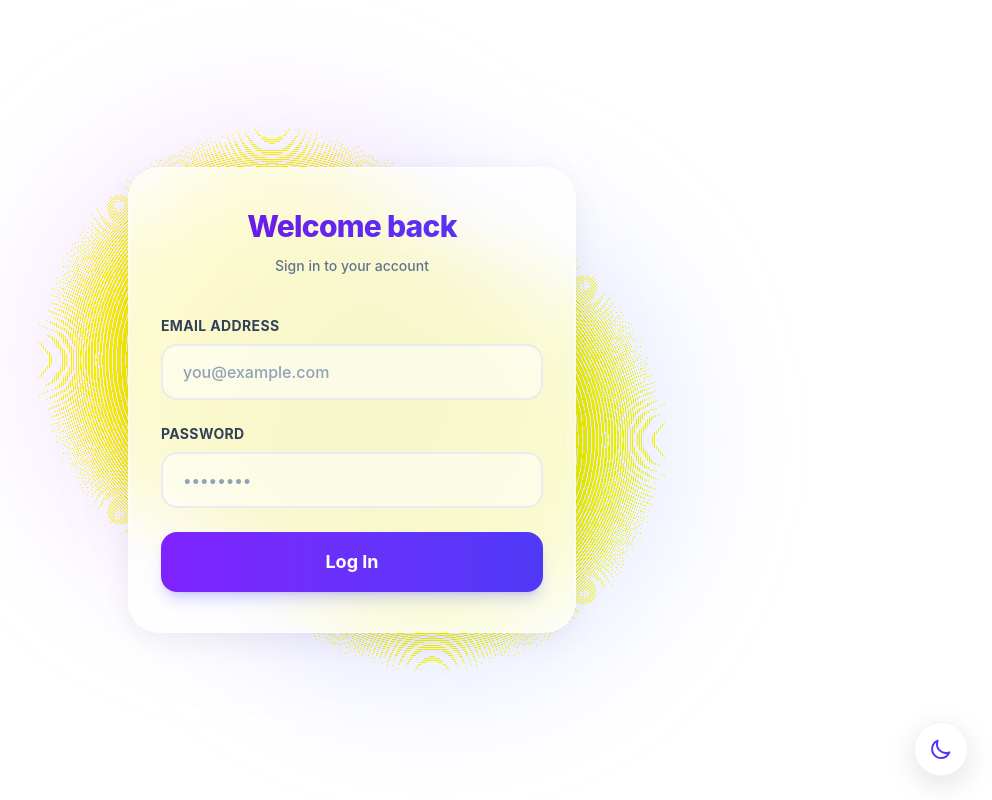
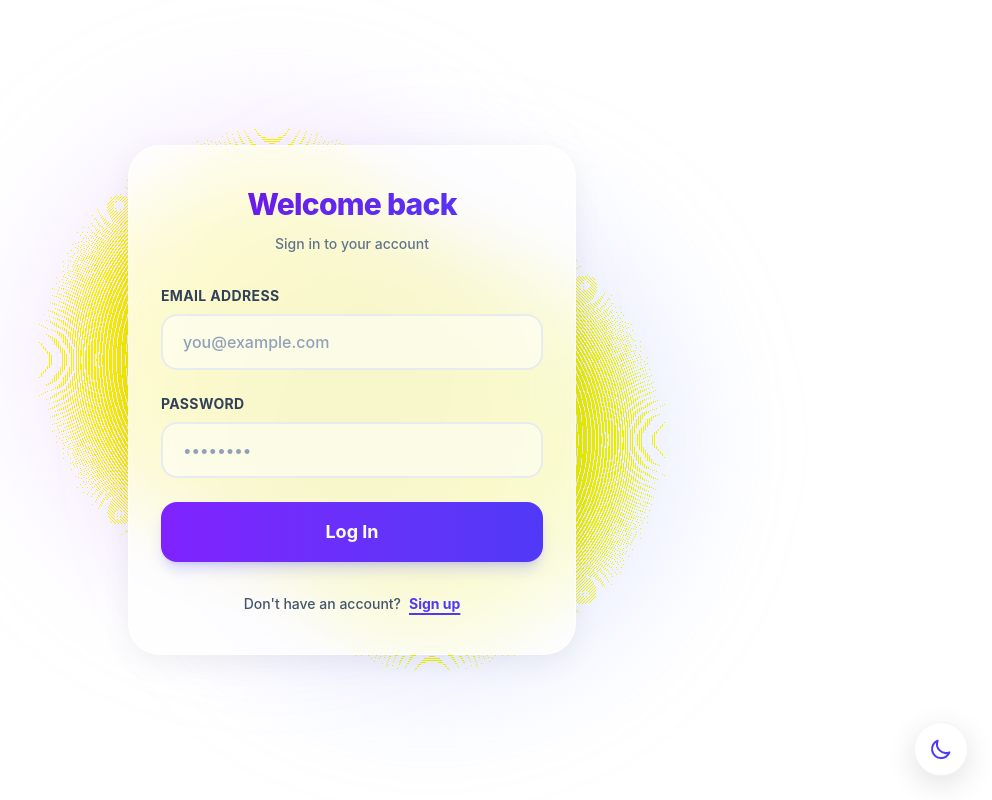
Before and after one commit to udayveersingh25/roommate-matcher, a React (Vite) app: page / in a window 1280 px wide. Shown: the whole page, without its empty margins (288-1280 px from the left). Built offline with nearby package versions, Linux system fonts and the light colour scheme; no server answers.

Commit message:
created merged auth

```diff
--- a/src/App.jsx
+++ b/src/App.jsx
@@ -3,8 +3,7 @@ import { lazy, Suspense } from "react";
 import { useAuth } from "./context/AuthContext";
 import ThemeToggle from "./components/ThemeToggle";
 
-const Login = lazy(() => import("./pages/Login"));
-const Signup = lazy(() => import("./pages/Signup"));
+const Auth = lazy(() => import("./pages/Auth"));
 const Dashboard = lazy(() => import("./pages/Dashboard"));
 const Questionnaire = lazy(() => import("./pages/Questionnaire"));
 const Matches = lazy(() => import("./pages/Matches"));
@@ -29,8 +28,7 @@ export default function App() {
       <ThemeToggle />
       <Suspense fallback={<Loader />}>
         <Routes>
-          <Route path="/" element={<Login />} />
-          <Route path="/signup" element={<Signup />} />
+          <Route path="/" element={<Auth />} />
           <Route
             path="/dashboard"
             element={
--- /dev/null
+++ b/src/pages/Auth.jsx
@@ -0,0 +1,106 @@
+import { useState } from "react";
+import { useAuth } from "../context/AuthContext";
+import { useNavigate } from "react-router-dom";
+import { motion, AnimatePresence } from "framer-motion";
+
+function Auth() {
+  const { login, signup } = useAuth();
+  const [isLogin, setIsLogin] = useState(true);
+  const [email, setEmail] = useState("");
+  const [password, setPassword] = useState("");
+  const nav = useNavigate();
+
+  const handleSubmit = async (e) => {
+    e.preventDefault();
+    try {
+      if (isLogin) {
+        await login(email, password);
+        nav("/dashboard");
+      } else {
+        await signup(email, password);
+        nav("/dashboard");
+      }
+    } catch (err) {
+      alert(err.message);
+    }
+  };
+
+  return (
+    <div className="min-h-screen flex items-center justify-center bg-[conic-gradient(at_top_right,_var(--tw-gradient-stops))] from-indigo-50 via-white to-purple-50 dark:bg-none dark:bg-slate-950 px-4 sm:px-6 lg:px-8 relative overflow-hidden transition-colors duration-500">
+        {/* Background decorative blobs */}
+        <div className="absolute top-1/4 right-1/4 w-[30rem] h-[30rem] bg-indigo-300/30 dark:bg-indigo-500/10 rounded-full mix-blend-multiply filter blur-3xl z-0 transition-colors duration-500"></div>
+        <div className="absolute bottom-1/4 left-1/4 w-[30rem] h-[30rem] bg-purple-300/30 dark:bg-purple-500/10 rounded-full mix-blend-multiply filter blur-3xl z-0 transition-colors duration-500"></div>
+
+      <AnimatePresence mode="wait">
+        <motion.div
+          key={isLogin ? "login" : "signup"}
+          initial={{ opacity: 0, x: isLogin ? -20 : 20 }}
+          animate={{ opacity: 1, x: 0 }}
+          exit={{ opacity: 0, x: isLogin ? 20 : -20 }}
+          transition={{ duration: 0.3, ease: "easeInOut" }}
+          className="max-w-md w-full relative z-10"
+        >
+          <div className="bg-white/80 dark:bg-slate-800/80 backdrop-blur-xl py-10 px-8 rounded-[2rem] shadow-[0_8px_30px_rgb(0,0,0,0.06)] dark:shadow-[0_8px_30px_rgba(0,0,0,0.3)] border border-white/60 dark:border-slate-700/50 transition-colors duration-500">
+            <div className="text-center mb-8">
+              <h2 className="text-3xl font-extrabold text-transparent bg-clip-text bg-gradient-to-r from-violet-700 to-indigo-600 dark:from-violet-400 dark:to-indigo-300 tracking-tight pb-1">
+                {isLogin ? "Welcome back" : "Create an account"}
+              </h2>
+              <p className="mt-2 text-sm text-slate-500 dark:text-slate-400 font-medium">
+                {isLogin ? "Sign in to your account" : "Join Roommate Matcher today"}
+              </p>
+            </div>
+
+            <form onSubmit={handleSubmit} className="space-y-6">
+              <div>
+                <label className="block text-sm font-bold text-slate-700 dark:text-slate-200 mb-2 uppercase tracking-wide">Email address</label>
+                <input
+                  type="email"
+                  placeholder="you@example.com"
+                  value={email}
+                  onChange={(e) => setEmail(e.target.value)}
+                  className="w-full px-5 py-3.5 bg-white/50 dark:bg-slate-900/50 border-2 border-slate-200/80 dark:border-slate-700/80 rounded-2xl focus:ring-4 focus:ring-indigo-500/20 focus:border-indigo-500 outline-none transition-all placeholder:text-slate-400 font-medium text-slate-800 dark:text-slate-100"
+                  required
+                />
+              </div>
+              <div>
+                <label className="block text-sm font-bold text-slate-700 dark:text-slate-200 mb-2 uppercase tracking-wide">Password</label>
+                <input
+                  type="password"
+                  placeholder="••••••••"
+                  value={password}
+                  onChange={(e) => setPassword(e.target.value)}
+                  className="w-full px-5 py-3.5 bg-white/50 dark:bg-slate-900/50 border-2 border-slate-200/80 dark:border-slate-700/80 rounded-2xl focus:ring-4 focus:ring-indigo-500/20 focus:border-indigo-500 outline-none transition-all placeholder:text-slate-400 font-medium text-slate-800 dark:text-slate-100"
+                  required
+                />
+              </div>
+              <button
+                type="submit"
+                className="w-full bg-gradient-to-r from-violet-600 to-indigo-600 text-white font-bold py-4 flex justify-center rounded-2xl hover:from-violet-700 hover:to-indigo-700 transition-all duration-300 focus:ring-4 focus:ring-indigo-500/30 shadow-lg shadow-indigo-500/25 hover:shadow-indigo-500/40 transform hover:-translate-y-0.5 text-lg mt-4"
+              >
+                {isLogin ? "Log In" : "Sign Up"}
+              </button>
+            </form>
+
+            <div className="mt-8 text-center text-sm font-medium text-slate-600 dark:text-slate-400">
+              {isLogin ? "Don't have an account?" : "Already have an account?"}
+              <button
+                type="button"
+                onClick={() => {
+                  setIsLogin(!isLogin);
+                  setEmail("");
+                  setPassword("");
+                }}
+                className="ml-2 text-indigo-600 dark:text-indigo-400 hover:text-indigo-800 dark:hover:text-indigo-300 transition-colors font-bold underline decoration-2 underline-offset-4"
+              >
+                {isLogin ? "Sign up" : "Log in"}
+              </button>
+            </div>
+
+          </div>
+        </motion.div>
+      </AnimatePresence>
+    </div>
+  );
+}
+
+export default Auth;
```
